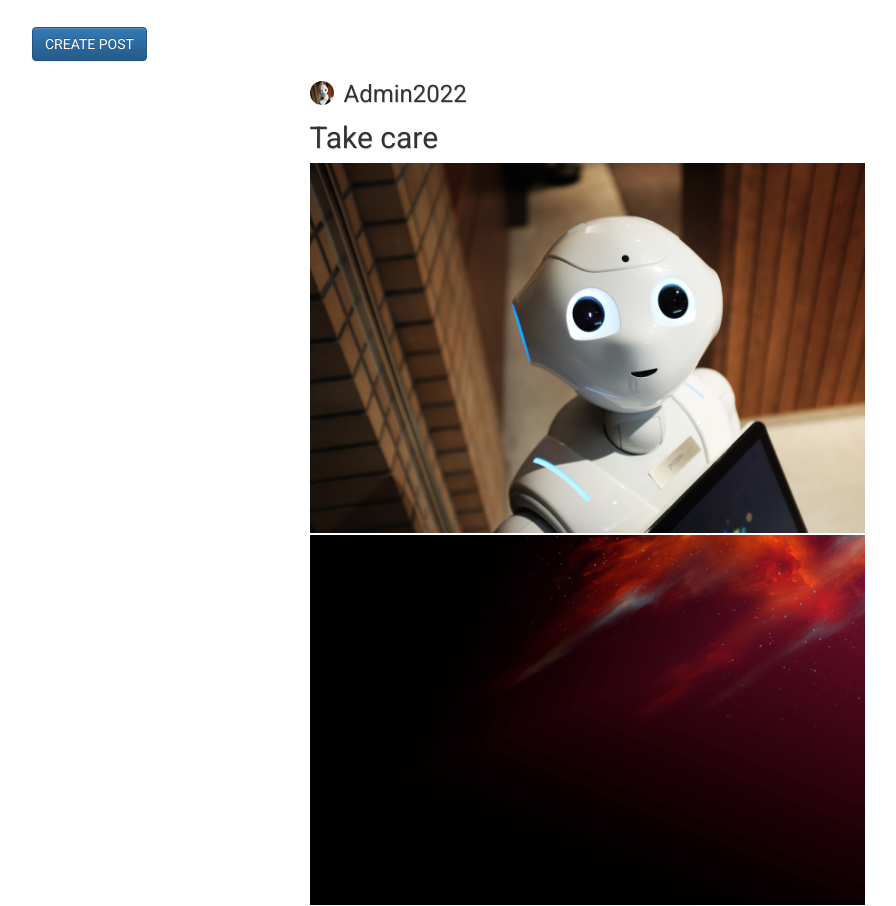
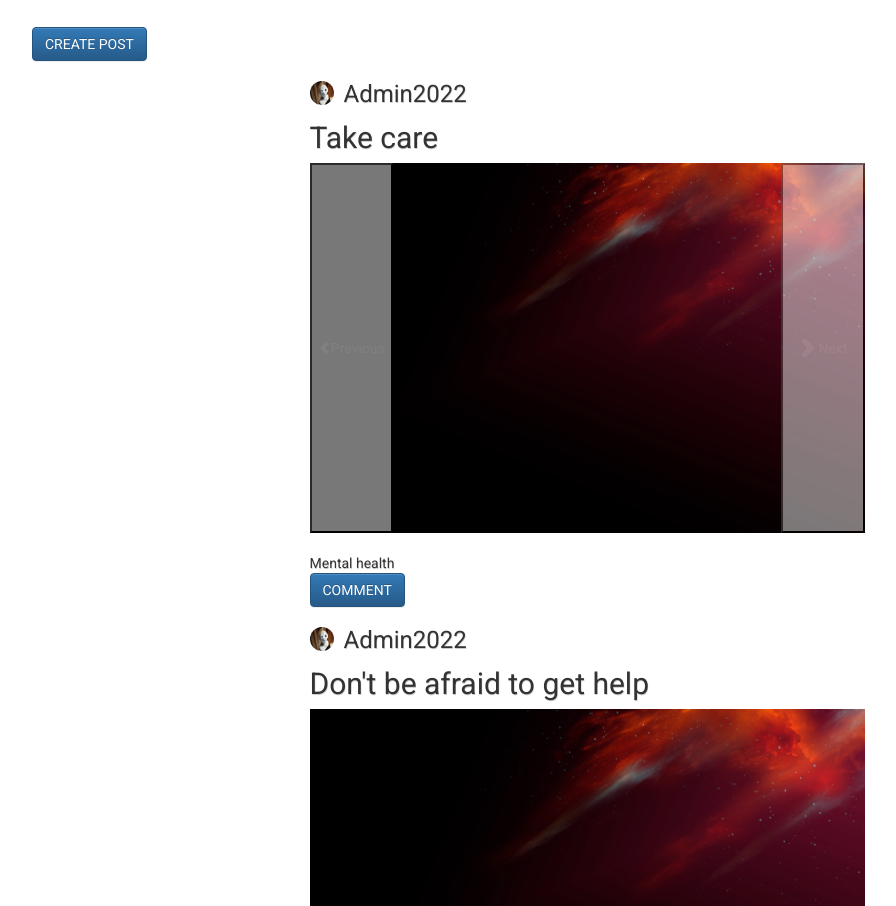
Before and after one commit to Aswath1999/SeroConnect, a Flask app: page /forum in a window 1280 px wide. Shown: the part 257-1163 px from the top of the page, without its empty margins (53-949 px from the left). Run offline with Flask 2, Linux system fonts and the light colour scheme; a user stored in the database is signed in; data comes from the database, SQL or seed files in the repository; both versions use the stored data as it was after the commit; some libraries are stand-ins or nearby versions.

Commit message:
Added carousel for image

```diff
--- a/website/static/index.js
+++ b/website/static/index.js
@@ -114,5 +114,9 @@
         window.history.replaceState( null, null, window.location.href );
     }
 
+    // const carousel = new bootstrap.Carousel('#myCarousel')
+    // $('.carousel').carousel({
+    //     interval: 2000
+    // })
 
 })
--- a/website/templates/base.html
+++ b/website/templates/base.html
@@ -108,6 +108,8 @@
       integrity="sha384-JZR6Spejh4U02d8jOt6vLEHfe/JQGiRRSQQxSfFWpi1MquVdAyjUar5+76PVCmYl"
       crossorigin="anonymous"
     ></script>
+    <script src="https://cdn.jsdelivr.net/npm/@popperjs/core@2.11.5/dist/umd/popper.min.js" integrity="sha384-Xe+8cL9oJa6tN/veChSP7q+mnSPaj5Bcu9mPX5F5xIGE0DVittaqT5lorf0EI7Vk" crossorigin="anonymous"></script>
+    <script src="https://cdn.jsdelivr.net/npm/bootstrap@5.2.0-beta1/dist/js/bootstrap.min.js" integrity="sha384-kjU+l4N0Yf4ZOJErLsIcvOU2qSb74wXpOhqTvwVx3OElZRweTnQ6d31fXEoRD1Jy" crossorigin="anonymous"></script>
     <script
       type="text/javascript"
       src="{{ url_for('static', filename='index.js') }}"
--- a/website/templates/forum/viewpost.html
+++ b/website/templates/forum/viewpost.html
@@ -36,13 +36,32 @@
       <div class="images">
         {% set images=postimage.query.filter(postimage.post_id==post.id).all()%}
         {%if images%}
-        {%for image in images %}
+        {%if images|length>1%}
+        <div id="carouselExampleControls" class="carousel slide" data-bs-ride="carousel">
+          <div class="carousel-inner">
+            {%for image in images %}
+            <div class="carousel-item active">
+              <img src="{{url_for('static',filename='images/'+image.image)}}"  class="d-block w-100 {% if loop.counter == 1 %} active {% endif %}"  alt="">
+            </div>
+            {%endfor%}
+          </div>
+          <button class="carousel-control-prev" type="button" data-bs-target="#carouselExampleControls" data-bs-slide="prev">
+            <span class="carousel-control-prev-icon" aria-hidden="true"></span>
+            <span class="visually-hidden">Previous</span>
+          </button>
+          <button class="carousel-control-next" type="button" data-bs-target="#carouselExampleControls" data-bs-slide="next">
+            <span class="carousel-control-next-icon" aria-hidden="true"></span>
+            <span class="visually-hidden">Next</span>
+          </button>
+        </div>
+        <!-- end -->
+        {%else%}
         <div class="image-display">
-          <img src="{{url_for('static',filename='images/'+image.image)}}"  alt="">
+          <img src="{{url_for('static',filename='images/'+images[0].image)}}"  alt="">
         </div>
-        {%endfor%}
+      </div>
 
-      </div>
+       {%endif%}
 
       <!-- End image display -->
       {% endif %}
```
Also changed, not shown: README.md, website/database.db, website/static/images/d1fc6a43-fb19-11ec-ab3f-3cf86283ff94_alex-knight-2EJCSULRwC8-unsplash.jpg (added), website/static/images/d232e350-fb19-11ec-bd86-3cf86283ff94_colorful-abstract-nebula-space-background.jpg (added).
